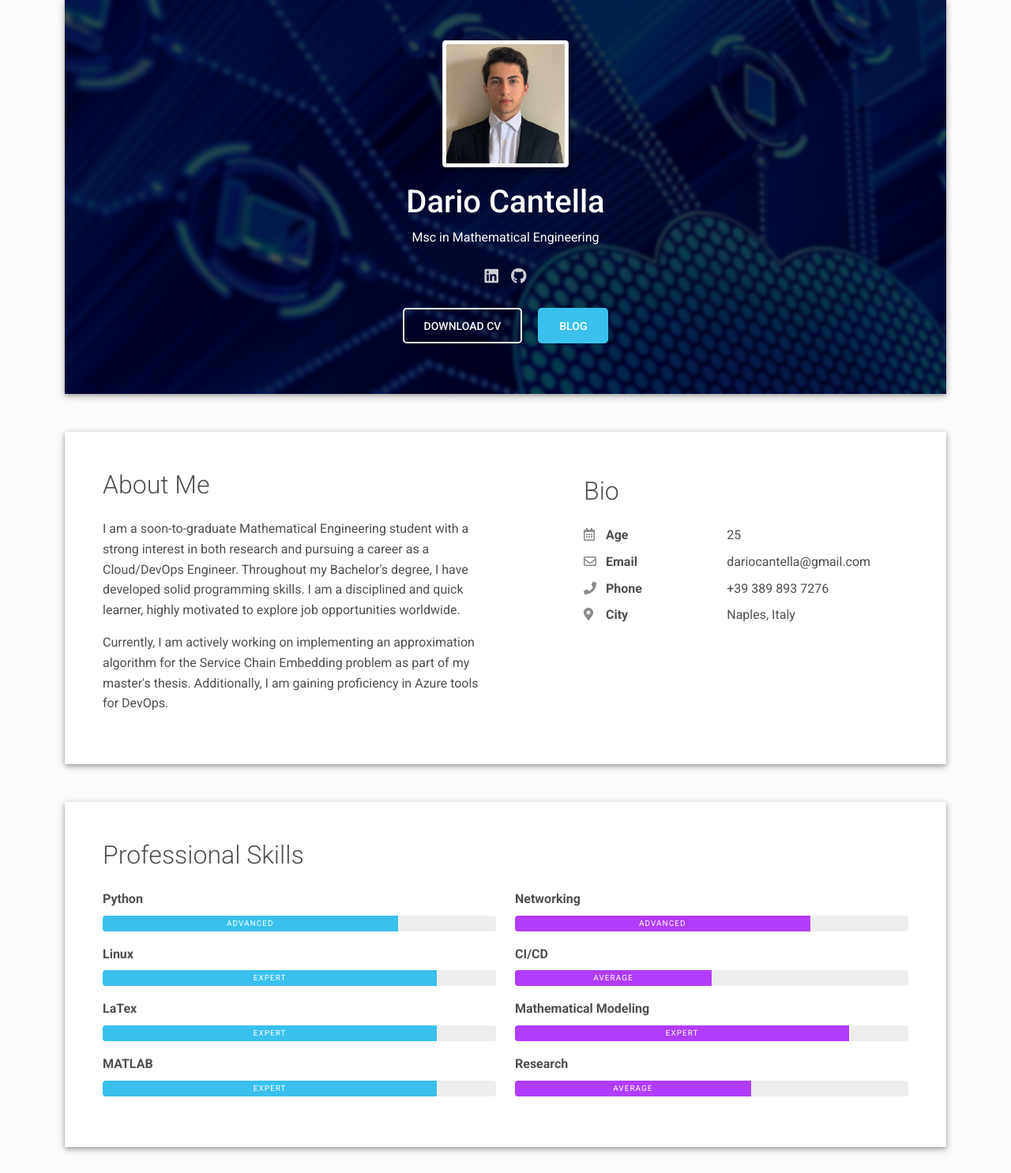
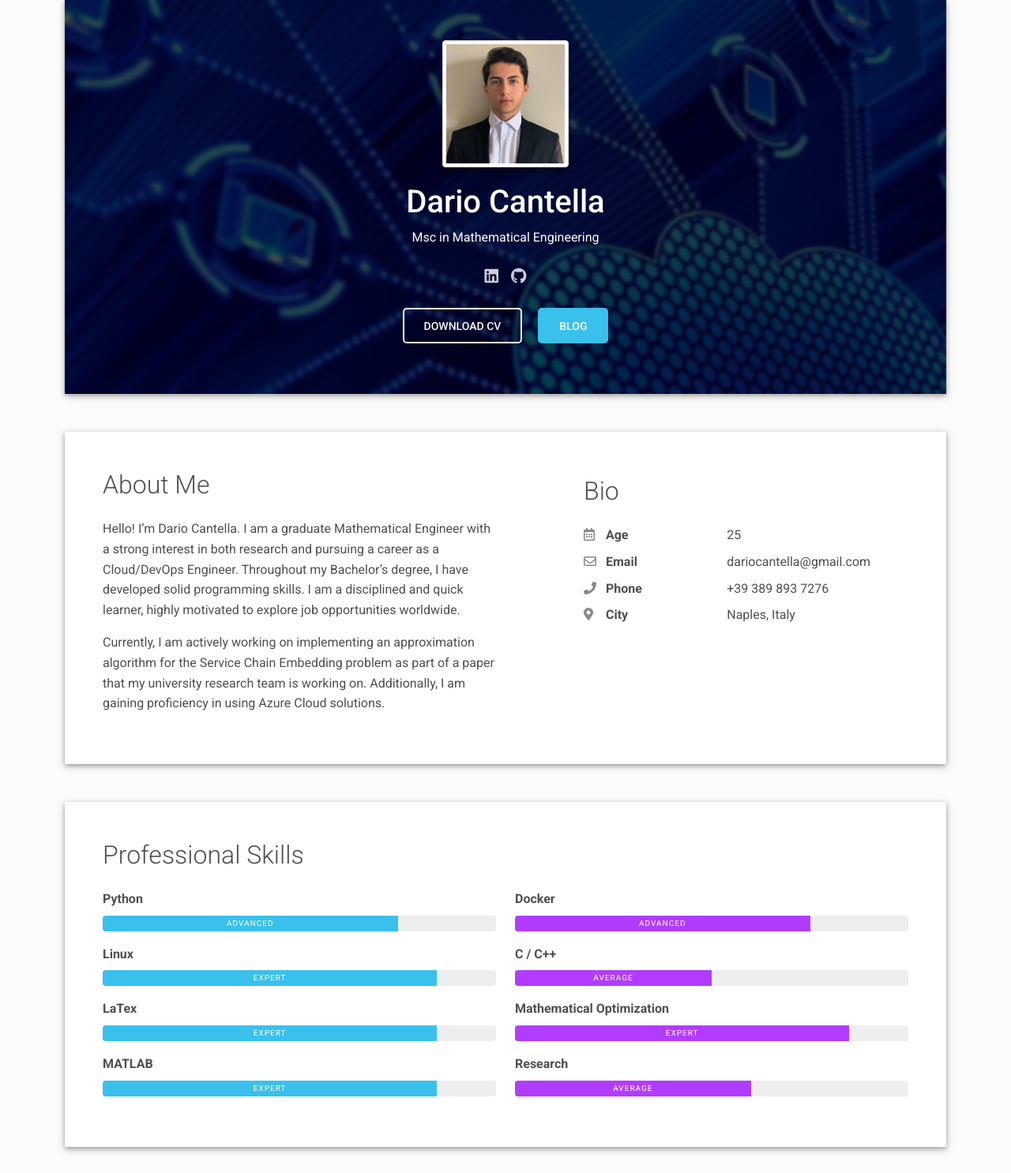
Before and after one commit to Dariocent/rp-portfolio, a Django app: page / in a window 1280 px wide. Shown: the part 113-1599 px from the top of the page at 79% size. Run offline with Django 3.2, Linux system fonts and the light colour scheme.

Commit message:
updated information

```diff
--- a/django_app/blog/templates/index.html
+++ b/django_app/blog/templates/index.html
@@ -102,15 +102,15 @@
       <div class="row">
         <div class="col-md-6">
           <h2 class="h2 fw-light mb-4">About Me</h2>
-          <p>I am a soon-to-graduate Mathematical Engineering student with a strong
-            interest in both research and pursuing a career as a Cloud/DevOps Engineer.
-            Throughout my Bachelor's degree, I have developed solid programming skills.
-            I am a disciplined and quick learner, highly motivated to explore
-            job opportunities worldwide.</p>
-          <p> Currently, I am actively working on implementing an approximation algorithm
-            for the Service Chain Embedding problem as part of my master's thesis.
-            Additionally, I am gaining proficiency in Azure
-            tools for DevOps.</p>
+          <p>Hello! I’m Dario Cantella. I am a graduate Mathematical Engineer with a strong interest in both research
+            and pursuing a career as a Cloud/DevOps Engineer. Throughout
+            my Bachelor’s degree, I have developed solid programming skills. I am a
+            disciplined and quick learner, highly motivated to explore job opportunities
+            worldwide. </p>
+          <p>Currently, I am actively working on implementing an approximation
+            algorithm for the Service Chain Embedding problem as part of a paper
+            that my university research team is working on. Additionally, I am gaining
+            proficiency in using Azure Cloud solutions.</p>
         </div>
         <div class="col-md-5 offset-lg-1">
           <div class="row mt-2">
@@ -179,17 +179,17 @@
           </div>
         </div>
         <div class="col-md-6">
-          <div class="mb-3"><span class="fw-bolder">Networking</span>
+          <div class="mb-3"><span class="fw-bolder">Docker</span>
             <div class="progress my-2 rounded" style="height: 20px">
               <div class="progress-bar bg-secondary" role="progressbar" data-aos="zoom-in-right" data-aos-delay="400" data-aos-anchor=".skills-section" style="width: 75%" aria-valuenow="95" aria-valuemin="0" aria-valuemax="100">Advanced</div>
             </div>
           </div>
-          <div class="mb-3"><span class="fw-bolder">CI/CD</span>
+          <div class="mb-3"><span class="fw-bolder">C / C++</span>
             <div class="progress my-2 rounded" style="height: 20px">
               <div class="progress-bar bg-secondary" role="progressbar" data-aos="zoom-in-right" data-aos-delay="400" data-aos-anchor=".skills-section" style="width: 50%" aria-valuenow="90" aria-valuemin="0" aria-valuemax="100">Average</div>
             </div>
           </div>
-          <div class="mb-3"><span class="fw-bolder">Mathematical Modeling</span>
+          <div class="mb-3"><span class="fw-bolder">Mathematical Optimization</span>
             <div class="progress my-2 rounded" style="height: 20px">
               <div class="progress-bar bg-secondary" role="progressbar" data-aos="zoom-in-right" data-aos-delay="500" data-aos-anchor=".skills-section" style="width: 85%" aria-valuenow="85" aria-valuemin="0" aria-valuemax="100">Expert</div>
             </div>
```
Also changed, not shown: 1 other file.
